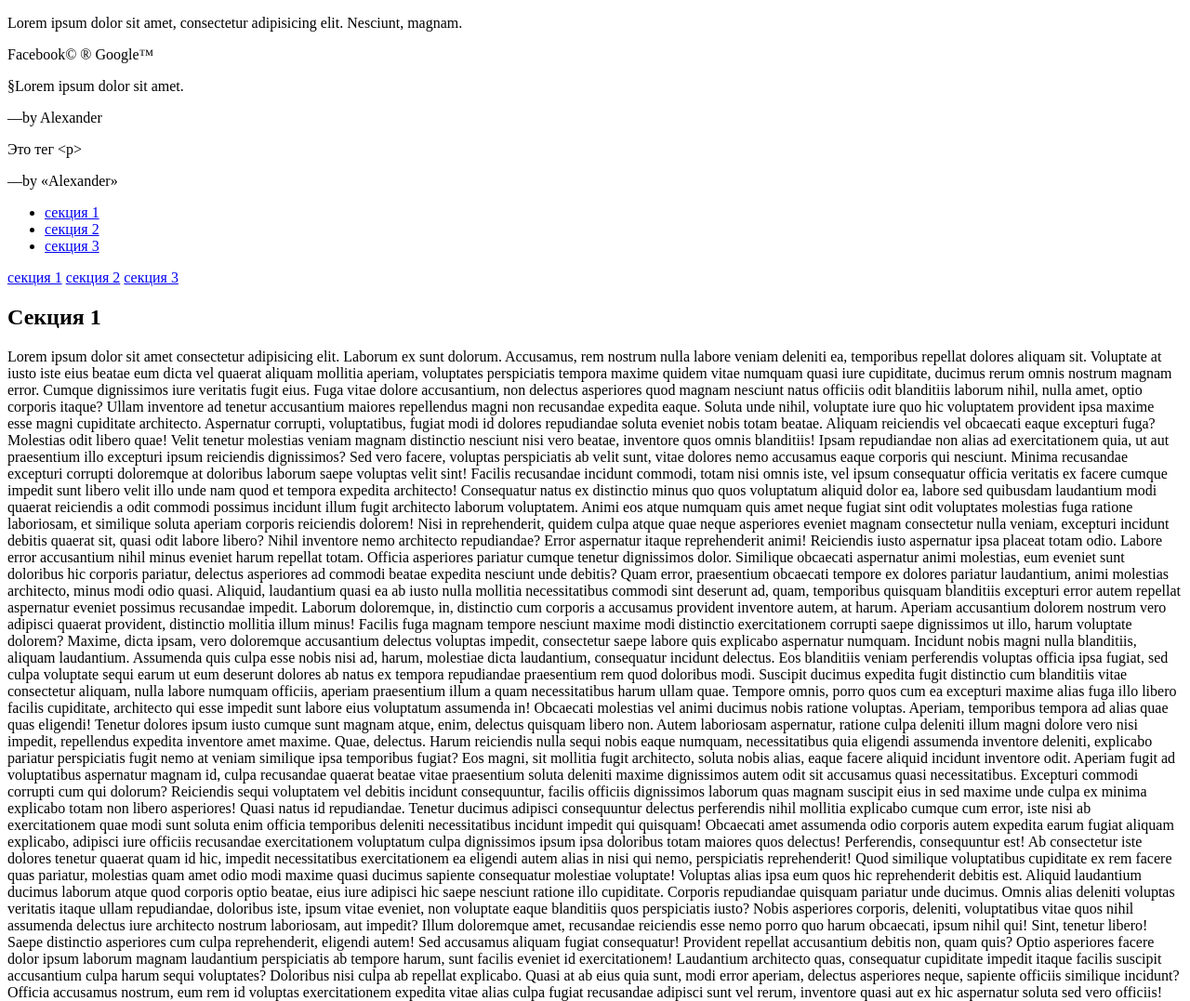
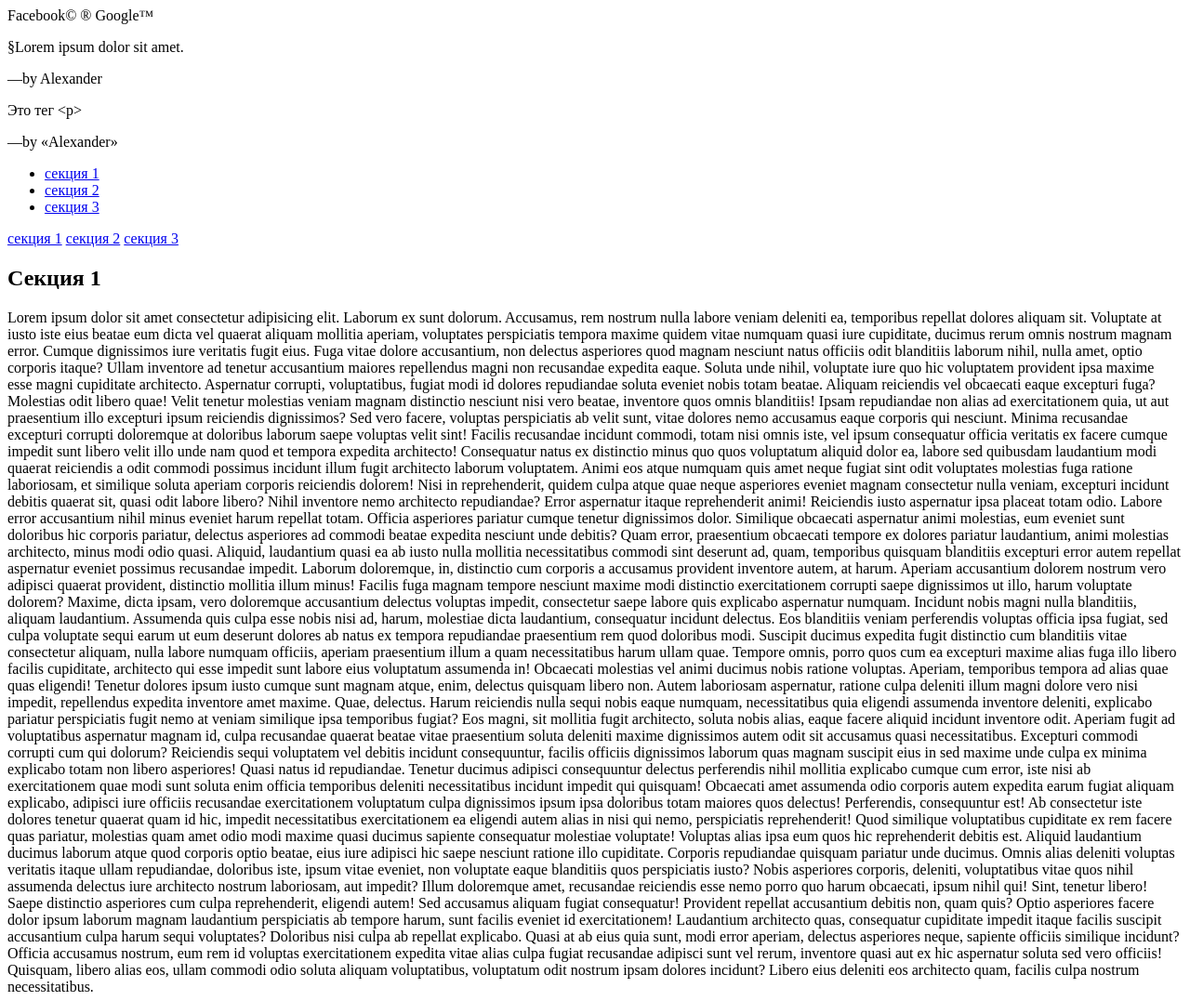
Before and after one commit to luxplanjay/fe-core-1, a plain HTML site: page webinar-04-09/index.html in a window 1280 px wide. Shown: the top 1077 px of the page at 93% size. Drawn offline with Linux system fonts and the light colour scheme.

Commit message:
removed a paragraph

```diff
--- a/webinar-04-09/index.html
+++ b/webinar-04-09/index.html
@@ -7,7 +7,6 @@
 </head>
 
 <body>
-  <p>Lorem ipsum dolor sit amet, consectetur adipisicing elit. Nesciunt, magnam.</p>
   <!-- <article>
     <img src="https://placeimg.com/400/200/nature" alt="">
     <h2>Article title</h2>
```
